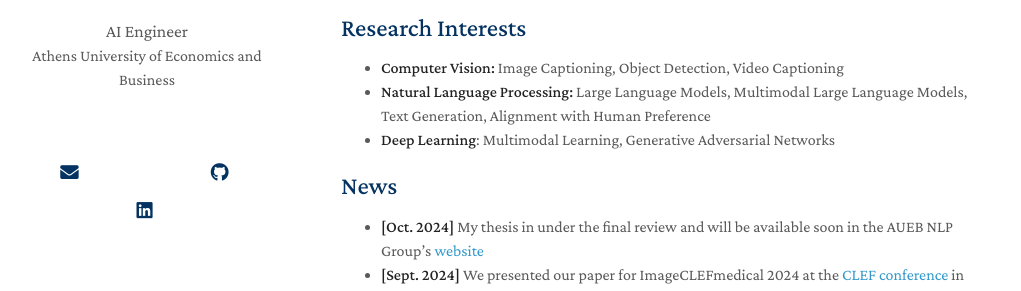
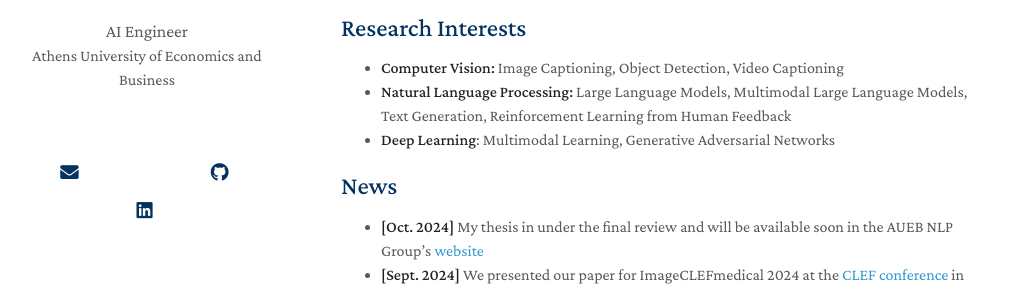
Before and after one commit to msamprovalaki/msamprovalaki.github.io, a Jekyll site: the page built from index.md, in a window 1280 px wide and 985 px high. Shown: the part 279-570 px from the top of the window, without its empty margins (129-1150 px from the left). Built offline with Jekyll 4.4.1, drawn with Linux system fonts in a browser that asks for light colours; nearby versions of some CDN libraries; a style sheet for code colours, icons or effects is not loaded; our own code applies the rules of GitHub Pages for plain Markdown files.

Commit message:
Update index.md

```diff
--- a/index.md
+++ b/index.md
@@ -13,7 +13,7 @@ Additionally, I am an active member of the [Natural Language Processing Group](h
 ## Research Interests
 
 - **Computer Vision:** Image Captioning, Object Detection, Video Captioning
-- **Natural Language Processing:** Large Language Models, Multimodal Large Language Models, Text Generation, Alignment with Human Preference
+- **Natural Language Processing:** Large Language Models, Multimodal Large Language Models, Text Generation, Reinforcement Learning from Human Feedback
 - **Deep Learning**: Multimodal Learning, Generative Adversarial Networks
 
 
```
